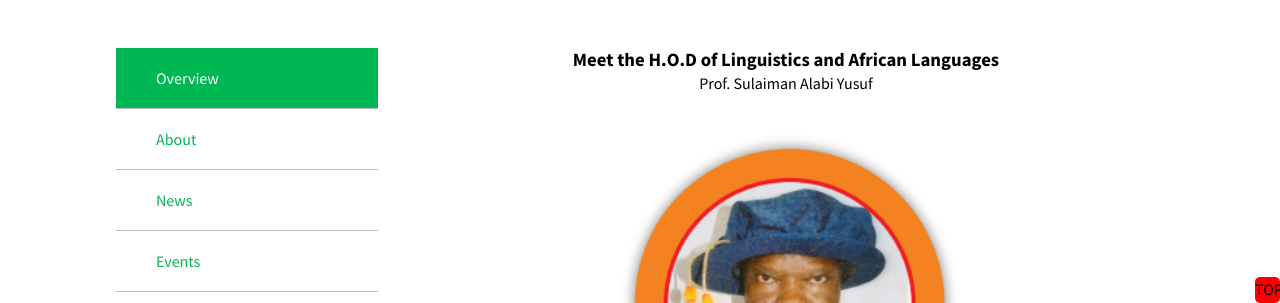
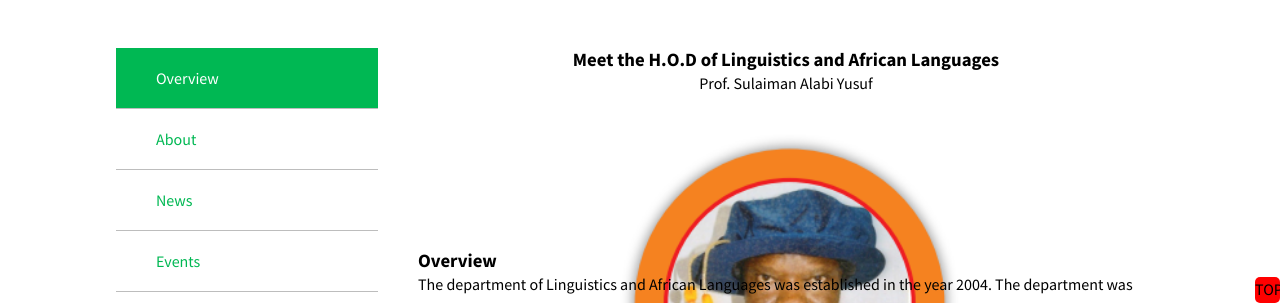
Before and after one commit to atomic-ustadh/unipro, a plain HTML site: page departments/linguistics-and-african-languages.html in a window 1280 px wide. Shown: the part 497-800 px from the top of the page. Drawn offline with nearby package versions, Linux system fonts and the light colour scheme.

Commit message:
Update linguistics-and-african-languages.html

```diff
--- a/departments/linguistics-and-african-languages.html
+++ b/departments/linguistics-and-african-languages.html
@@ -329,7 +329,7 @@
                     <!--  -->
                     <img src="../images/hod-linguistics.png" alt=" bulletin" class="bulletin__card__image" id="imgrespond">
                 </div>
-                <h3 style="margin-top: 230px;"><b style="font-weight: bolder;">Overview</b></h3>
+                <h3 style="margin-top: -230px;"><b style="font-weight: bolder;">Overview</b></h3>
                 <p>The department of Linguistics and African Languages
                     was established in the year 2004. The department was
                     actually housed in the department of English and
```
